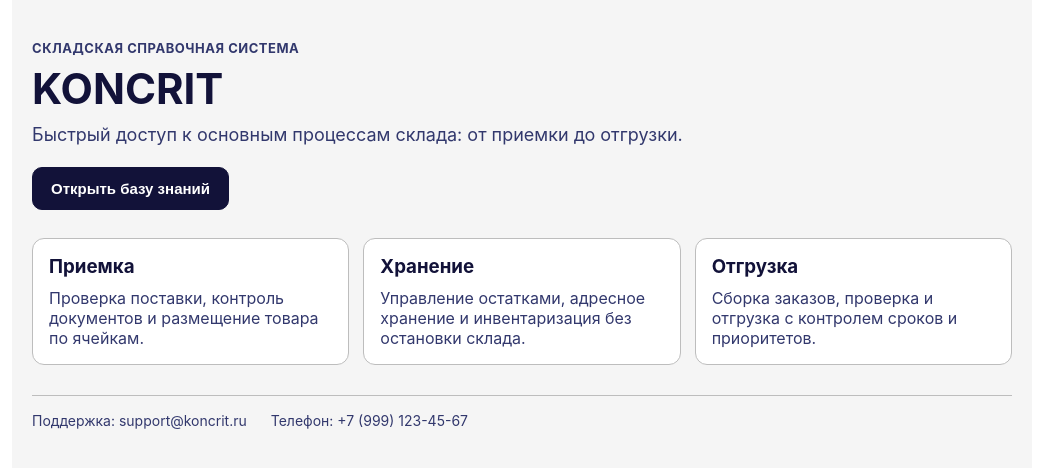
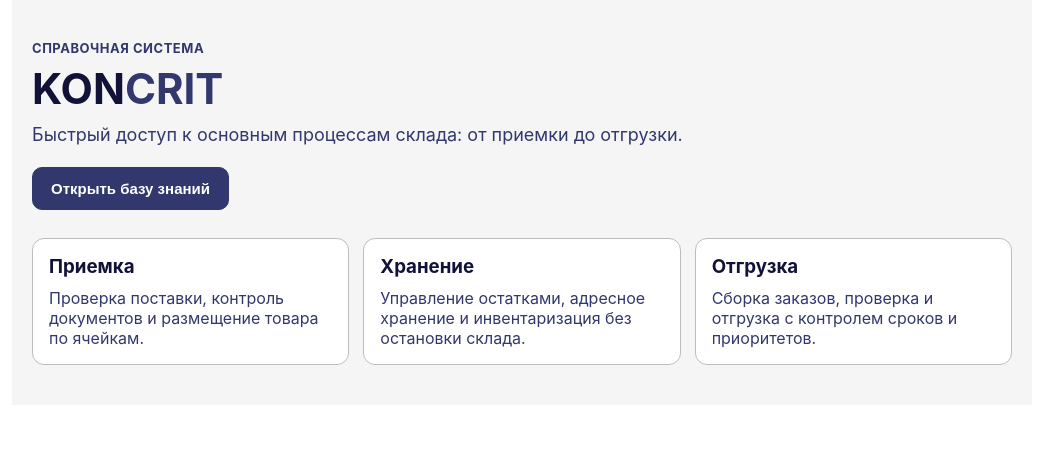
Before and after one commit to sashkadurneva-gif/wms-reference, a React (Create React App) app: page / in a window 1280 px wide. Shown: the top 468 px of the page, without its empty margins (118-1161 px from the left). Built offline with nearby package versions, Linux system fonts and the light colour scheme.

Commit message:
Update KONCRIT header, button behavior, and simplify layout

```diff
--- a/src/App.css
+++ b/src/App.css
@@ -26,6 +26,10 @@
   color: #121239;
 }
 
+.hero h1 span {
+  color: #32386d;
+}
+
 .subtitle {
   margin-top: 12px;
   margin-bottom: 22px;
@@ -35,18 +39,19 @@
 }
 
 .primary-button {
-  border: 1px solid #121239;
+  border: 1px solid #32386d;
   border-radius: 10px;
   padding: 12px 18px;
   font-size: 15px;
   font-weight: 600;
   color: #ffffff;
-  background: #121239;
+  background: #32386d;
   cursor: pointer;
+  transition: background-color 0.2s ease;
 }
 
 .primary-button:hover {
-  background: #32386d;
+  background: #121239;
 }
 
 .cards {
@@ -71,14 +76,3 @@
   margin: 0;
   color: #32386d;
 }
-
-.footer {
-  margin-top: 30px;
-  padding-top: 16px;
-  border-top: 1px solid #bdbdbd;
-  display: flex;
-  flex-wrap: wrap;
-  gap: 14px 24px;
-  color: #32386d;
-  font-size: 14px;
-}
--- a/src/App.js
+++ b/src/App.js
@@ -1,4 +1,4 @@
-import React from "react";
+import React, { useCallback, useRef } from "react";
 import "./App.css";
 
 const sections = [
@@ -17,20 +17,28 @@ const sections = [
 ];
 
 function App() {
+  const cardsRef = useRef(null);
+
+  const openKnowledgeBase = useCallback(() => {
+    cardsRef.current?.scrollIntoView({ behavior: "smooth", block: "start" });
+  }, []);
+
   return (
     <div className="page">
       <header className="hero">
-        <p className="tag">Складская справочная система</p>
-        <h1>KONCRIT</h1>
+        <p className="tag">Справочная система</p>
+        <h1>
+          KON<span>CRIT</span>
+        </h1>
         <p className="subtitle">
           Быстрый доступ к основным процессам склада: от приемки до отгрузки.
         </p>
-        <button className="primary-button" type="button">
+        <button className="primary-button" type="button" onClick={openKnowledgeBase}>
           Открыть базу знаний
         </button>
       </header>
 
-      <div className="cards">
+      <div className="cards" ref={cardsRef}>
         {sections.map((item) => (
           <section key={item.title} className="card">
             <h3>{item.title}</h3>
@@ -38,11 +46,6 @@ function App() {
           </section>
         ))}
       </div>
-
-      <footer className="footer">
-        <span>Поддержка: support@koncrit.ru</span>
-        <span>Телефон: +7 (999) 123-45-67</span>
-      </footer>
     </div>
   );
 }
```
